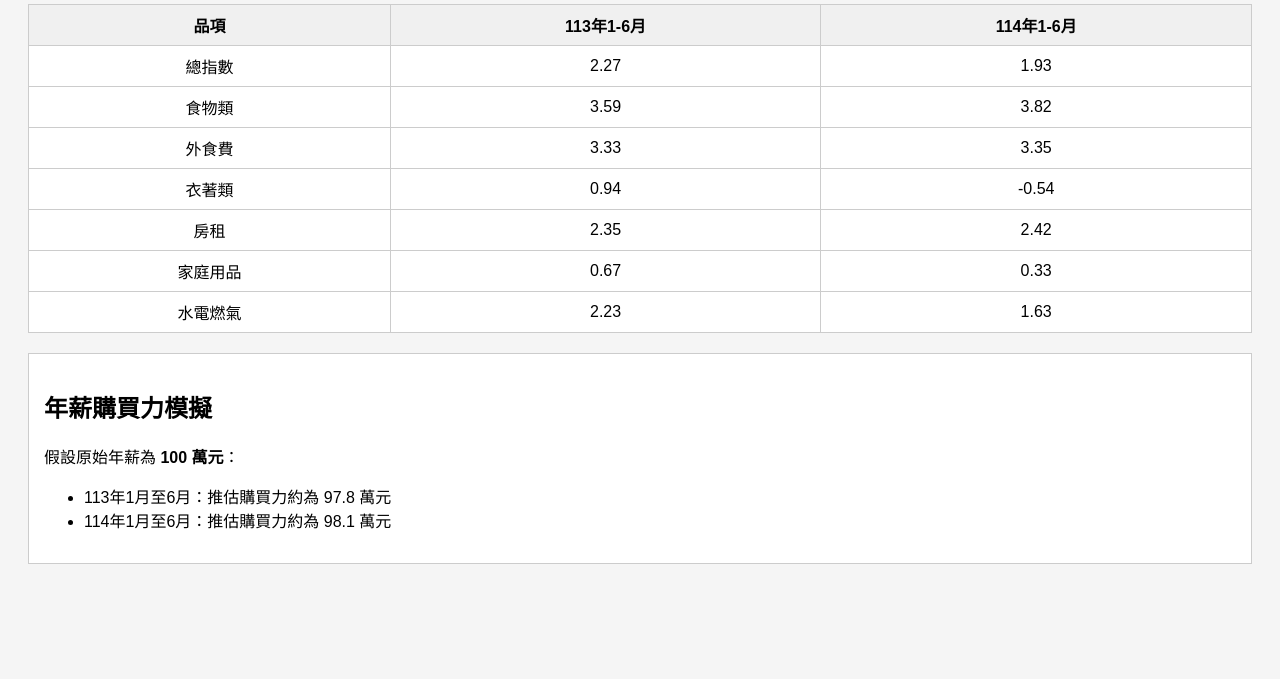
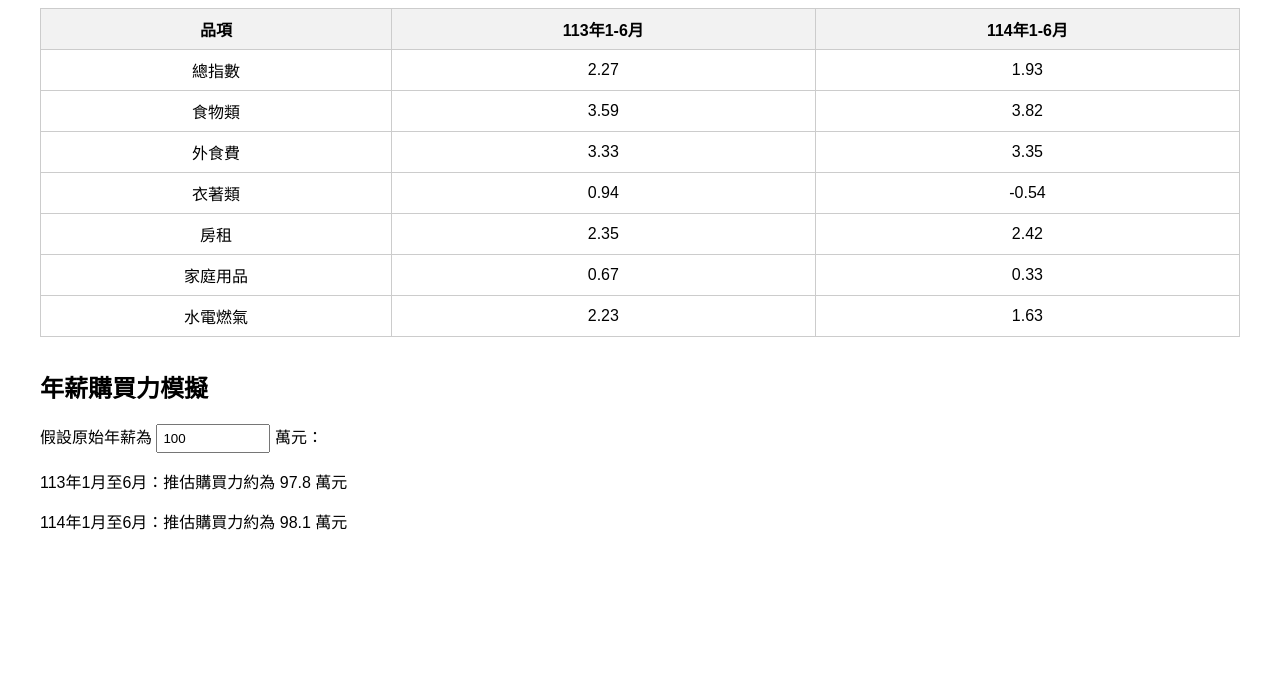
Before and after one commit to ct19051915/twcpi-dashboard, a plain HTML site: page index.html in a window 1280 px wide. Shown: the part 121-800 px from the top of the page. Drawn offline with Linux system fonts and the light colour scheme.

Commit message:
Add files via upload

```diff
--- a/data.json
+++ b/data.json
@@ -1,45 +1,43 @@
 {
-  "row": [
-    "113年1月至6月",
-    "114年1月至6月"
+  "cpi": [
+    {
+      "item": "總指數",
+      "113": 2.27,
+      "114": 1.93
+    },
+    {
+      "item": "食物類",
+      "113": 3.59,
+      "114": 3.82
+    },
+    {
+      "item": "外食費",
+      "113": 3.33,
+      "114": 3.35
+    },
+    {
+      "item": "衣著類",
+      "113": 0.94,
+      "114": -0.54
+    },
+    {
+      "item": "房租",
+      "113": 2.35,
+      "114": 2.42
+    },
+    {
+      "item": "家庭用品",
+      "113": 0.67,
+      "114": 0.33
+    },
+    {
+      "item": "水電燃氣",
+      "113": 2.23,
+      "114": 1.63
+    }
   ],
-  "col": [
-    "總指數",
-    "一.食物類",
-    "17.外食費",
-    "二.衣著類",
-    "1.房租",
-    "3.家庭用品",
-    "5.水電燃氣"
-  ],
-  "outdata": [
-    [
-      "2.27",
-      "1.93"
-    ],
-    [
-      "3.59",
-      "3.82"
-    ],
-    [
-      "3.33",
-      "3.35"
-    ],
-    [
-      "0.94",
-      "-0.54"
-    ],
-    [
-      "2.35",
-      "2.42"
-    ],
-    [
-      "0.67",
-      "0.33"
-    ],
-    [
-      "2.23",
-      "1.63"
-    ]
-  ]
+  "summary": {
+    "113": 2.2,
+    "114": 1.9
+  }
 }
--- a/index.html
+++ b/index.html
@@ -1,80 +1,57 @@
+
 <!DOCTYPE html>
 <html lang="zh-TW">
 <head>
-  <meta charset="UTF-8" />
-  <meta name="viewport" content="width=device-width, initial-scale=1.0" />
-  <title>CPI 與年薪購買力儀表板</title>
+    <meta charset="UTF-8">
+    <title>台灣 CPI 年增率資料表</title>
     <style>
-    body { font-family: sans-serif; padding: 20px; background-color: #f5f5f5; }
-    h1 { font-size: 24px; margin-bottom: 10px; }
-    table { border-collapse: collapse; width: 100%; background: white; }
-    th, td { border: 1px solid #ccc; padding: 8px 12px; text-align: center; }
-    th { background-color: #f0f0f0; }
-    caption { font-weight: bold; font-size: 18px; margin-bottom: 10px; }
-    .summary { margin-top: 20px; background: #fff; padding: 15px; border: 1px solid #ccc; }
+        body { font-family: sans-serif; padding: 2em; }
+        table { border-collapse: collapse; width: 100%; margin-bottom: 2em; }
+        th, td { border: 1px solid #ccc; padding: 0.5em; text-align: center; }
+        th { background-color: #f2f2f2; }
+        input[type="number"] { width: 100px; padding: 5px; }
     </style>
 </head>
 <body>
-  <h1>消費者物價指數 (CPI) 年增率 與 年薪購買力</h1>
+    <h1>台灣 CPI 年增率資料表</h1>
     <table id="cpi-table">
-    <caption>年增率 (%)</caption>
         <thead>
-      <tr>
-        <th>品項</th>
-        <th>113年1-6月</th>
-        <th>114年1-6月</th>
-      </tr>
+            <tr><th>品項</th><th>113年1-6月</th><th>114年1-6月</th></tr>
         </thead>
         <tbody></tbody>
     </table>
 
-  <div class="summary">
     <h2>年薪購買力模擬</h2>
-    <p>假設原始年薪為 <strong>100 萬元</strong>：</p>
-    <ul id="power-list"></ul>
-  </div>
+    <p>假設原始年薪為 <input type="number" id="salaryInput" value="100"> 萬元：</p>
+    <p id="result113"></p>
+    <p id="result114"></p>
 
     <script>
-    const data = {
-      row: ["113年1月至6月", "114年1月至6月"],
-      col: ["總指數", "一.食物類", "17.外食費", "二.衣著類", "1.房租", "3.家庭用品", "5.水電燃氣"],
-      outdata: [
-        ["2.27", "1.93"],
-        ["3.59", "3.82"],
-        ["3.33", "3.35"],
-        ["0.94", "-0.54"],
-        ["2.35", "2.42"],
-        ["0.67", "0.33"],
-        ["2.23", "1.63"]
-      ]
-    };
+        async function loadData() {
+            const res = await fetch('data.json');
+            const data = await res.json();
 
-    const tableBody = document.querySelector("#cpi-table tbody");
-    const summaryList = document.querySelector("#power-list");
-
-    data.col.forEach((item, i) => {
-      const row = document.createElement("tr");
-      const name = document.createElement("td");
-      name.textContent = item.replace(/^\d+\./, "").replace(/^\D+\./, "");
-      row.appendChild(name);
-
-      data.outdata[i].forEach(val => {
-        const td = document.createElement("td");
-        td.textContent = val.trim();
-        row.appendChild(td);
-      });
-      tableBody.appendChild(row);
+            const tbody = document.querySelector('#cpi-table tbody');
+            tbody.innerHTML = '';
+            data.cpi.forEach(row => {
+                const tr = document.createElement('tr');
+                tr.innerHTML = `<td>${row.item}</td><td>${row["113"]}</td><td>${row["114"]}</td>`;
+                tbody.appendChild(tr);
             });
 
-    const baseSalary = 1000000;
-    const cpiRates = data.outdata[0];
-    cpiRates.forEach((rateStr, i) => {
-      const rate = parseFloat(rateStr);
-      const adjusted = baseSalary / (1 + rate / 100);
-      const li = document.createElement("li");
-      li.textContent = `${data.row[i]}：推估購買力約為 ${(adjusted/10000).toFixed(1)} 萬元`;
-      summaryList.appendChild(li);
-    });
+            function updateSalary() {
+                const salary = parseFloat(document.getElementById('salaryInput').value);
+                const rate113 = parseFloat(data.summary["113"]);
+                const rate114 = parseFloat(data.summary["114"]);
+                document.getElementById('result113').textContent = `113年1月至6月：推估購買力約為 ${(salary * (1 - rate113 / 100)).toFixed(1)} 萬元`;
+                document.getElementById('result114').textContent = `114年1月至6月：推估購買力約為 ${(salary * (1 - rate114 / 100)).toFixed(1)} 萬元`;
+            }
+
+            document.getElementById('salaryInput').addEventListener('input', updateSalary);
+            updateSalary();
+        }
+
+        loadData();
     </script>
 </body>
 </html>
```
Lines whose indentation alone changed are shown as unchanged.
